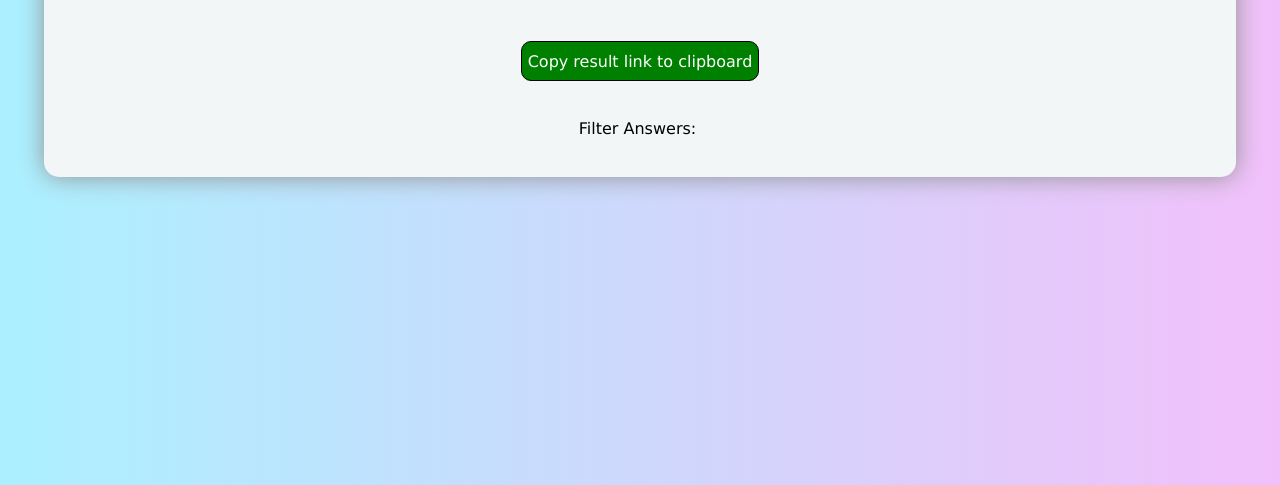
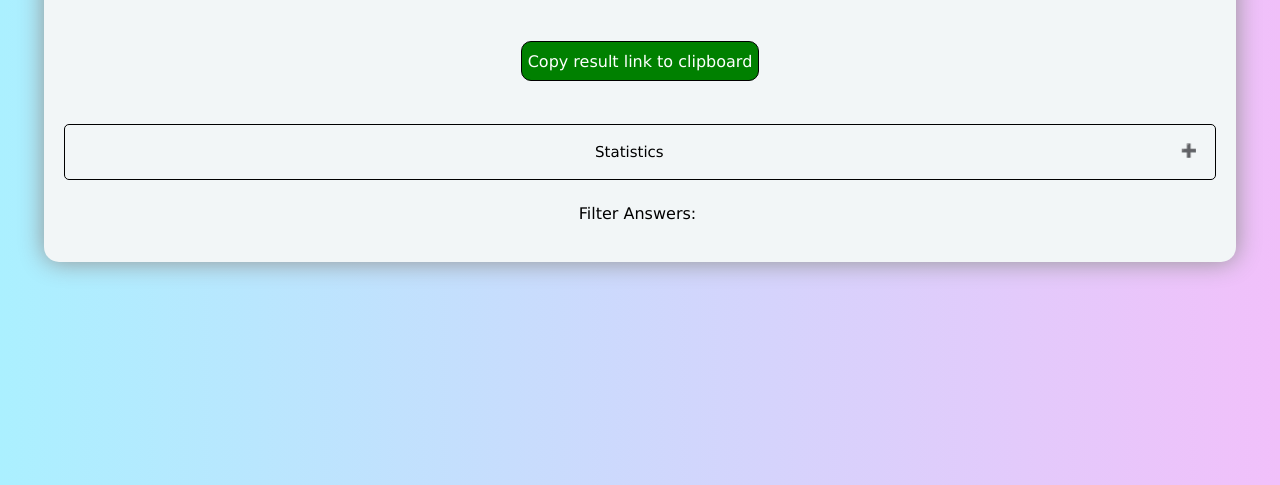
Before and after one commit to PaulHaeussler/Enhanced_Kinklist, a Python web app: template templates/results.html in a window 1280 px wide. Shown: the part 257-742 px from the top of the page. Run offline with Jinja, Linux system fonts and the light colour scheme; the template is opened without the code that fills it, so the values that code supplies are empty.

Commit message:
fix, WIP stats

```diff
--- a/static/build_list.js
+++ b/static/build_list.js
@@ -690,25 +690,25 @@ function buildCollapsibles(){
 
 function toggleFilter(event) {
     var src = event.srcElement;
-    var current = document.getElementsByClassName("active")
+    var current = document.getElementsByClassName("filter_active")
 
     $.each(document.getElementsByClassName("filter"), function() {
         if(!(this === src)){
-            this.classList.remove("active")
+            this.classList.remove("filter_active")
         }
     })
 
     if(current !== null){
         if(current[0] === src){
-            src.classList.remove("active")
+            src.classList.remove("filter_active")
         } else {
-            src.classList.add("active")
+            src.classList.add("filter_active")
         }
     } else {
-        src.classList.add("active")
+        src.classList.add("filter_active")
     }
 
-    var filterby = document.getElementsByClassName("active")
+    var filterby = document.getElementsByClassName("filter_active")
 
     $.each(document.getElementsByClassName("kink_row"), function() {
         this.classList.remove("hidden")
--- a/static/style.css
+++ b/static/style.css
@@ -15,7 +15,7 @@ html, body {
     height: 25px !important;
 }
 
-.active {
+.filter_active {
     opacity: 1 !important;
     width: 30px !important;
     height: 30px !important;
--- a/templates/results.html
+++ b/templates/results.html
@@ -30,6 +30,14 @@
         <span id="justCreatedTip">
             Noticed something that's not quite right yet? Just go back (your progress will still be there) and create a new result! Be sure to copy and save the link to your results with the button above if you want to come back to your results later!
         </span>
+        <br>
+        <button id="statsColl" class="collapsible">Statistics</button>
+        <div class="content">
+            <h5>Stats</h5>
+            <div>
+
+            </div>
+        </div>
         <br>
         <div class="hc">
             <span style="margin-right: 5px;">Filter Answers: </span>
@@ -74,6 +82,8 @@
   console.log(window.token)
   console.log(window.justCreated)
 
+  buildCollapsibles()
+
   if(window.justCreated !== 'true'){
     document.getElementById('justCreatedTip').remove();
   }
```
